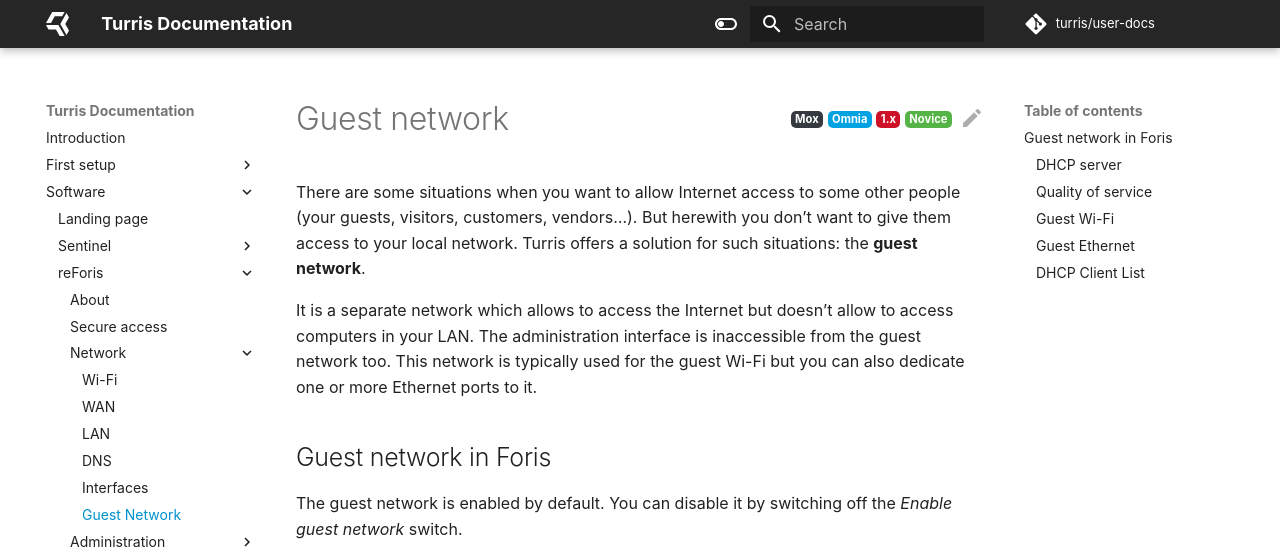
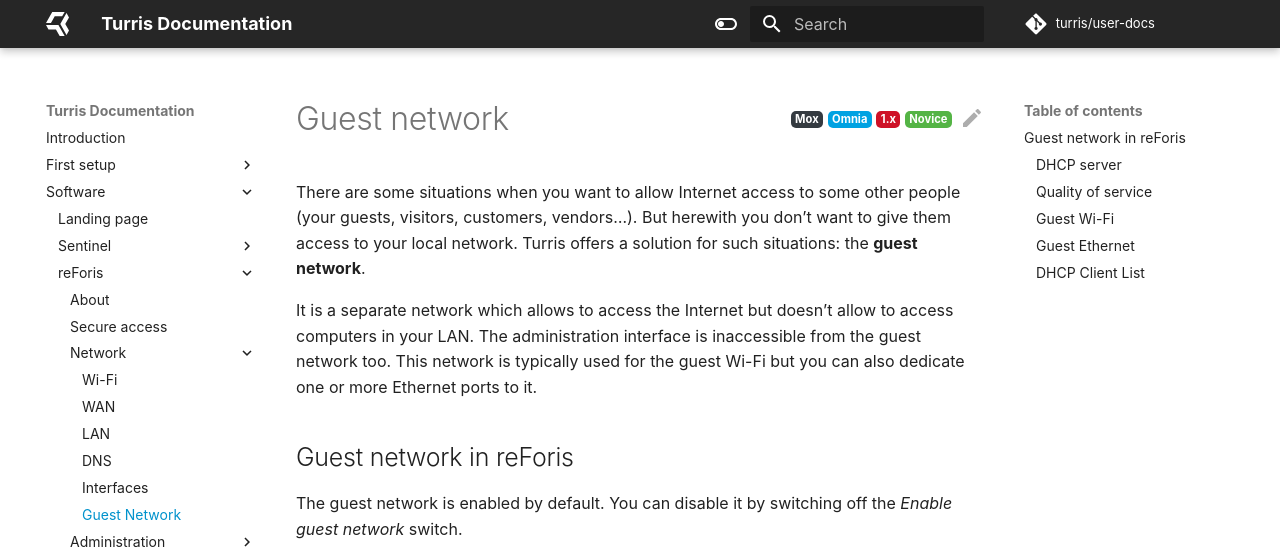
Before and after one commit to turris-cz/user-docs, an MkDocs documentation site: the page built from docs/basics/reforis/guest-network/guest-network.md, in a window 1280 px wide and 900 px high. Shown: the top 556 px of the window. Built offline with MkDocs 1.6.1 and Material for MkDocs 9.7.7, drawn with Linux system fonts in a browser that asks for light colours.

Commit message:
treewide: Drop/replace Foris mentions

```diff
--- a/docs/basics/reforis/guest-network/guest-network.md
+++ b/docs/basics/reforis/guest-network/guest-network.md
@@ -14,7 +14,7 @@
 inaccessible from the guest network too. This network is typically used for
 the guest Wi-Fi but you can also dedicate one or more Ethernet ports to it.
 
-## Guest network in Foris
+## Guest network in reForis
 
 The guest network is enabled by default. You can disable it by switching off
 the _Enable guest network_ switch.
--- a/docs/geek/contributing/translation.md
+++ b/docs/geek/contributing/translation.md
@@ -81,12 +81,12 @@
 ### Zen regime
 You can switch to this mode by clicking the button in the upper right corner of
 the screen. The bulk translation is useful for shorter expressions which are
-very useful when translating Foris/reForis interface. Every translation is used
+very useful when translating the reForis interface. Every translation is used
 in real-time and replaced in other parts of texts. Edit icon will let you
 translate in a usual way.
 
 Other options of Weblate (with the exception of History) are not vital to know
-when translating the Foris interface.
+when translating the reForis interface.
 
 ## Please pay attention when translating
 
--- a/docs/geek/lxc/lxc.md
+++ b/docs/geek/lxc/lxc.md
@@ -31,7 +31,7 @@
 
 ## LXC packages
 
-Although LXC can't be currently managed using Foris its packages can be installed in it. Go to the _Updater_ page,
+Although LXC can't be currently managed using reForis its packages can be installed in it. Go to the _Updater_ page,
 check the _LXC utilities_ and press the _Save and update_ button. It will install the packages and you will
 be able to see the information about it at the _Notifications_ page.
 
```
Also changed, not shown: docs/basics/first-setup/simple-setup.md (+1 -1 lines).
